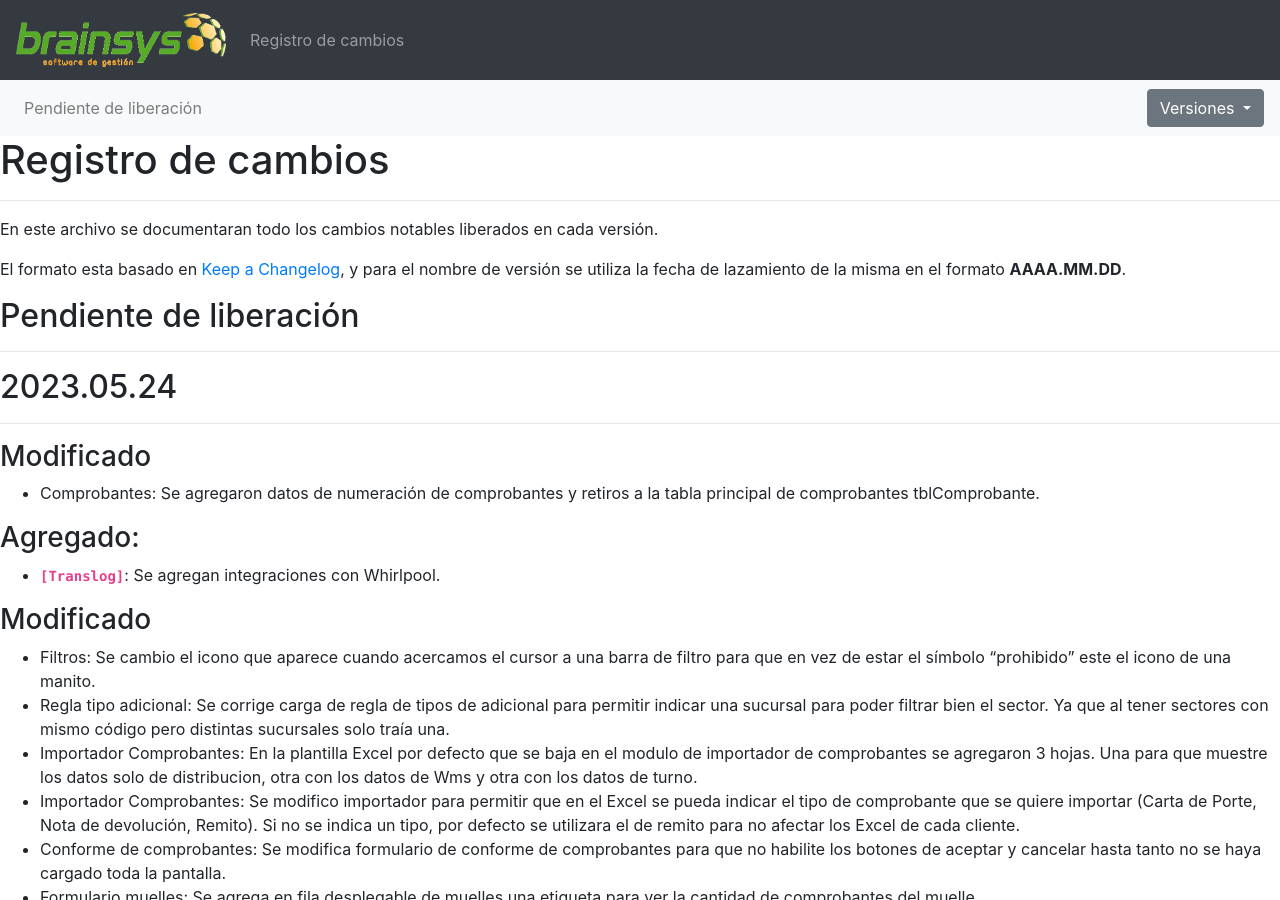
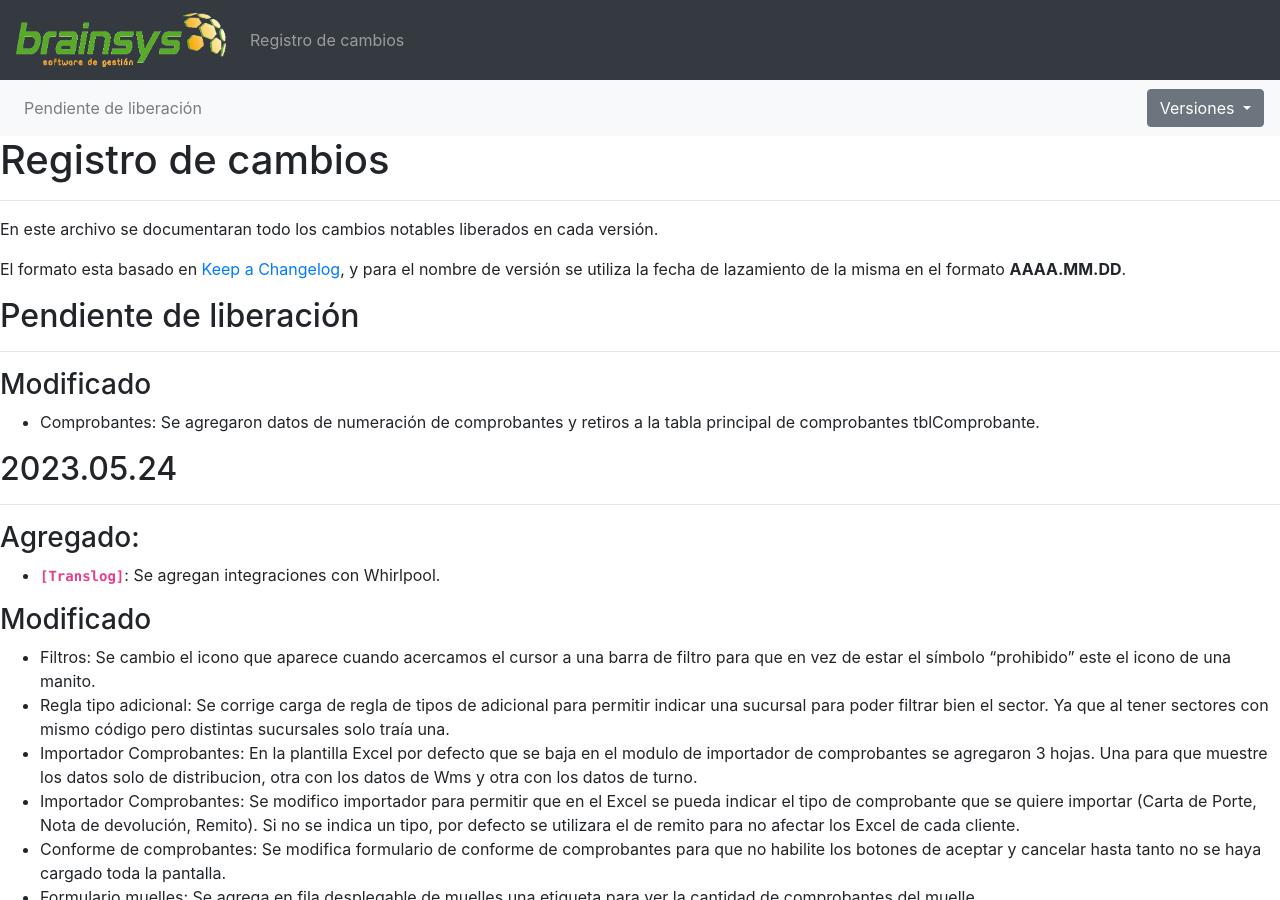
Before and after one commit to brainsys-arsaad/versionado, a Jekyll site: the page built from registro-cambios.markdown, in a window 1280 px wide and 900 px high. Built offline with Jekyll 4.4.1, drawn with Linux system fonts in a browser that asks for light colours.

```diff
--- a/registro-cambios.markdown
+++ b/registro-cambios.markdown
@@ -94,11 +94,11 @@ El formato esta basado en [Keep a Changelog](https://keepachangelog.com/es-ES/1.
 ## Pendiente de liberación
 ---
 
+### Modificado
+- Comprobantes: Se agregaron datos de numeración de comprobantes y retiros a la tabla principal de comprobantes tblComprobante.
+
 ## 2023.05.24
 ---
-
-### Modificado
-- Comprobantes: Se agregaron datos de numeración de comprobantes y retiros a la tabla principal de comprobantes tblComprobante.
 
 ### Agregado:
 - **`[Translog]`**: Se agregan integraciones con Whirlpool.
```
